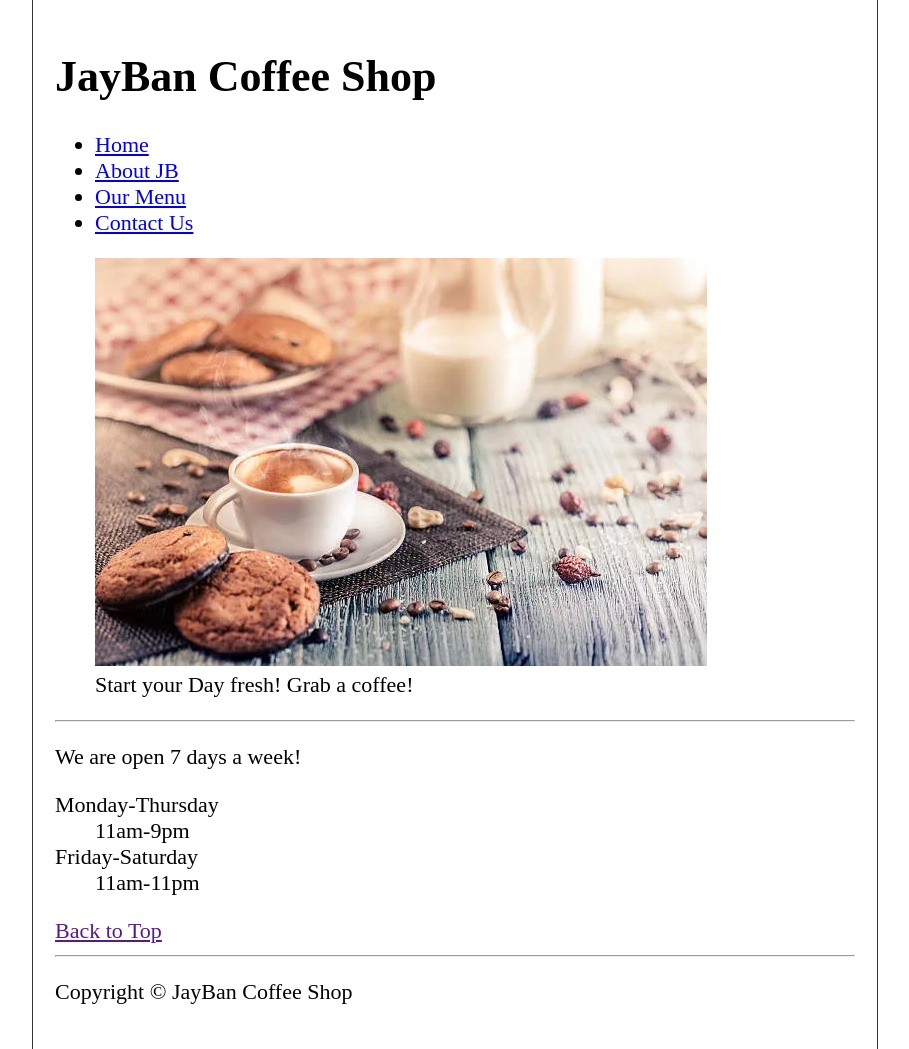
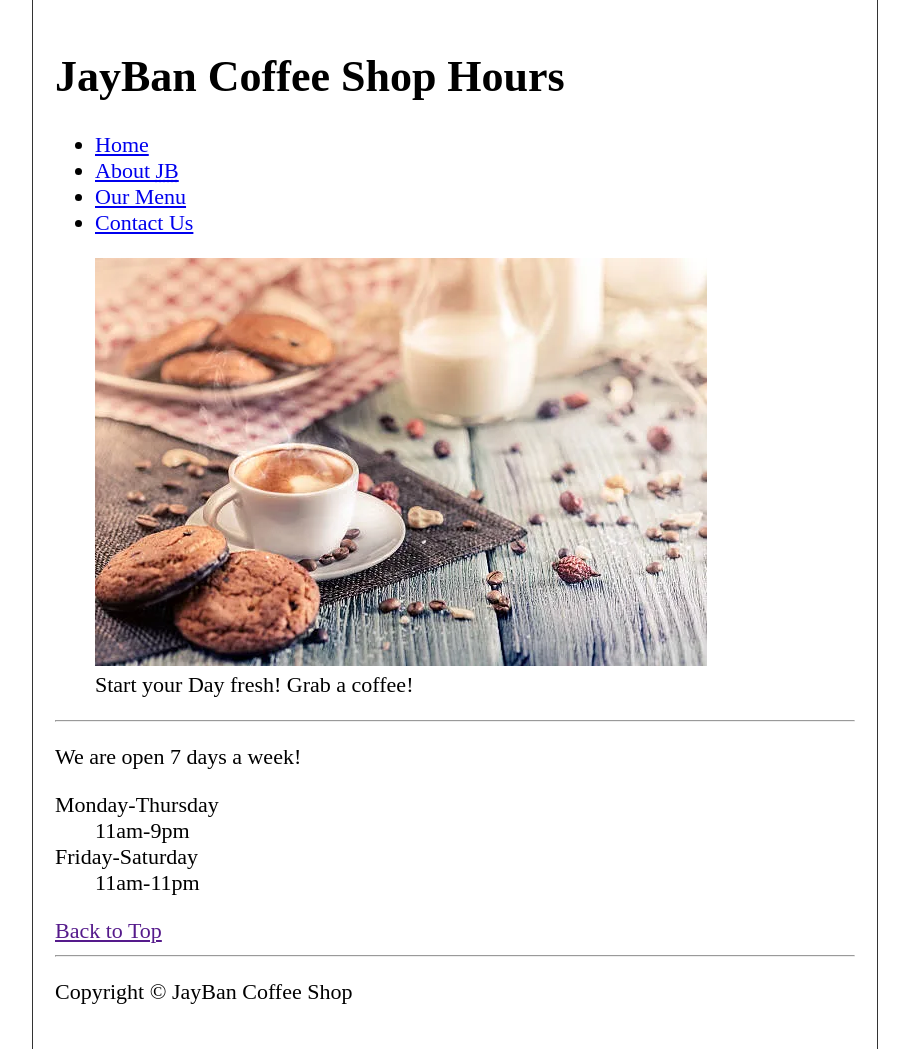
Before and after one commit to sanjay-g-v-y/html-project, a plain HTML site: page store_hours.html in a window 1280 px wide. Shown: the whole page, without its empty margins (185-1094 px from the left). Drawn offline with Linux system fonts and the light colour scheme.

Commit message:
final html only version

```diff
--- a/store_hours.html
+++ b/store_hours.html
@@ -5,18 +5,18 @@
     <meta name="viewport" content="width=device-width, initial-scale=1.0">
     <link rel="stylesheet" href="styles.css" type="text/css">
     <link rel="icon" href="images/icon.png" type="image/x-icon">
-    <title>JB Coffee Shop</title>
+    <title>Shop Hours</title>
 </head>
 <body>
     <header>
-        <h1>JayBan Coffee Shop</h1>
+        <h1>JayBan Coffee Shop Hours</h1>
         <nav aria-label="primary-navigation">
             <ul>
                 <li>
                     <a href="home.html">Home</a>
                 </li>
                 <li>
-                    <a href="home.html#about">About JB</a>
+                    <a href="home.html#about">About <abbr title="JayBan">JB</abbr></a>
                 </li>
                 <li>
                     <a href="home.html#menu">Our Menu</a>
@@ -36,10 +36,7 @@
     <hr>
 
     <main>
-
-        <article>
             <p>We are open 7 days a week!</p>
-            <section>
                 <dl>
                     <dt>Monday-Thursday</dt>
                     <dd>
@@ -50,8 +47,6 @@
                         <time datetime="11:00">11am</time>-<time datetime="23:00">11pm</time>
                     </dd>
                 </dl>
-            </section>
-        </article>
 
         <a href="">Back to Top</a>
     </main>
```
Also changed, not shown: home.html (+1 -1 lines).
